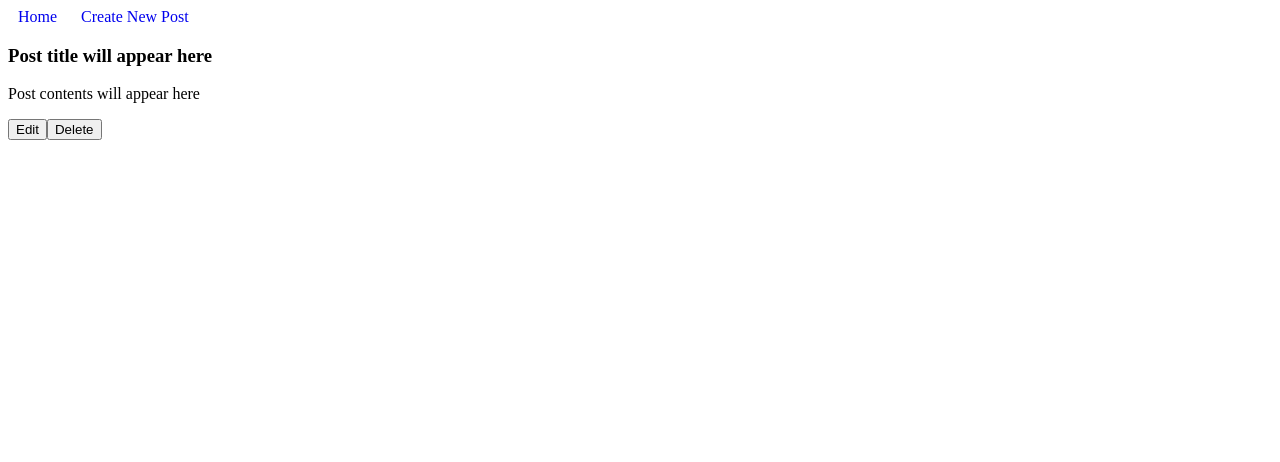
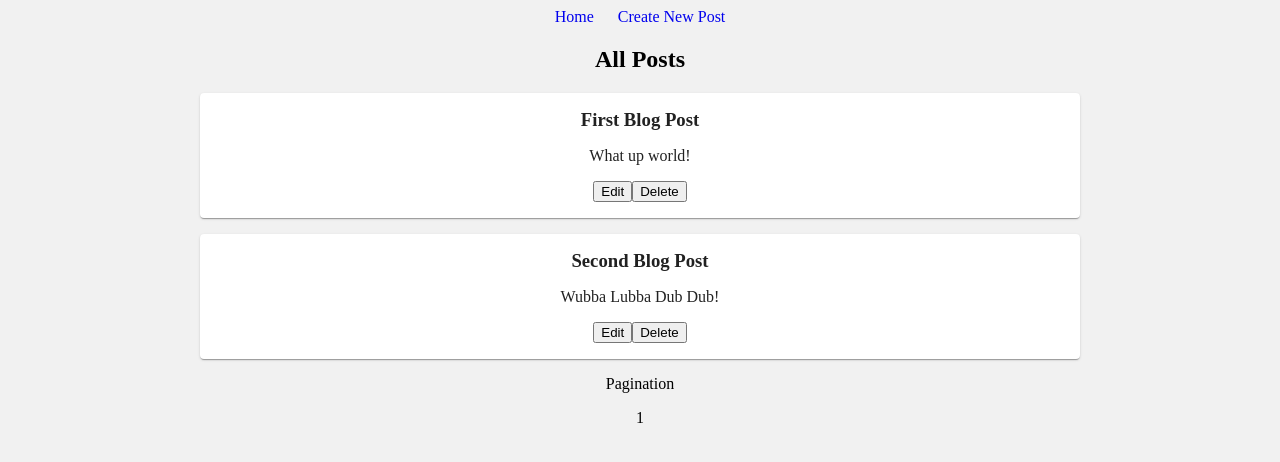
Before and after one commit to bterbs/React-Blog-App, a React (Create React App) app: page / in a window 1280 px wide. Shown: the top 462 px of the page. Built offline with nearby package versions, Linux system fonts and the light colour scheme.

Commit message:
Paginate blog posts and add Material UI components.

```diff
--- a/src/Components/App/App.js
+++ b/src/Components/App/App.js
@@ -1,14 +1,23 @@
 import React, { useState, useRef } from "react"
-import { BrowserRouter, Route, Switch } from "react-router-dom"
+import { Route, Switch } from "react-router-dom"
+import Container from "@material-ui/core/Container"
 
 import CreateNewPost from "../CreateNewPost/CreateNewPost"
-import Post from "../Post/Post"
+import DisplayAllPosts from "../DisplayAllPosts/DisplayAllPosts"
+import NavBar from "../Navbar/Navbar"
 import Error from "../Error/Error"
 
 const App = () => {
     const [title, setTitle] = useState("")
     const [content, setContent] = useState("")
-    const [allPosts, setAllPosts] = useState([])
+    const [allPosts, setAllPosts] = useState([
+        { title: "First Blog Post", content: "What up world!", id: Date.now() },
+        {
+            title: "Second Blog Post",
+            content: "Wubba Lubba Dub Dub!",
+            id: Date.now()
+        }
+    ])
 
     const getTitle = useRef()
     const getContent = useRef()
@@ -36,8 +45,15 @@ const App = () => {
     return (
         <main>
             <Switch>
-                <Route path="/" component={Post} exact />
+                <Route path="/" exact>
+                    <NavBar />
+                    <Container maxWidth="md" className="wrapper-centered">
+                        <DisplayAllPosts allPosts={allPosts} />
+                    </Container>
+                </Route>
                 <Route path="/create-new-post">
+                    <NavBar />
+                    <Container maxWidth="md" className="wrapper-centered">
                         <CreateNewPost
                             savePostTitleToState={savePostTitleToState}
                             savePostContentToState={savePostContentToState}
@@ -45,6 +61,7 @@ const App = () => {
                             getContent={getContent}
                             savePost={savePost}
                         />
+                    </Container>
                 </Route>
                 <Route component={Error} />
             </Switch>
--- /dev/null
+++ b/src/Components/CreateNewPost/CreateNewPost.css
@@ -0,0 +1,8 @@
+.card-new-post {
+	margin: 1em;
+    padding: 5px 0 25px;
+}
+
+.contain-mobile {
+	width: 95%;
+}
--- a/src/Components/CreateNewPost/CreateNewPost.js
+++ b/src/Components/CreateNewPost/CreateNewPost.js
@@ -1,10 +1,11 @@
 import React from "react"
-import Navbar from "../Navbar/Navbar"
+import Paper from "@material-ui/core/Paper"
+import "./CreateNewPost.css"
 
 const CreateNewPost = (props) => {
     return (
         <>
-            <Navbar />
+            <Paper elevation={3} className="card-new-post">
                 <form onSubmit={props.savePost}>
                     <h1>Create New Post</h1>
                     <input
@@ -24,11 +25,13 @@ const CreateNewPost = (props) => {
                         cols="41"
                         required
                         ref={props.getContent}
+                        className="contain-mobile"
                     ></textarea>
                     <br />
                     <br />
                     <button>Save Post</button>
                 </form>
+            </Paper>
         </>
     )
 }
--- /dev/null
+++ b/src/Components/DisplayAllPosts/DisplayAllPosts.css
@@ -0,0 +1,3 @@
+.pagination {
+	display: flex;
+}
--- a/src/Components/DisplayAllPosts/DisplayAllPosts.js
+++ b/src/Components/DisplayAllPosts/DisplayAllPosts.js
@@ -1,11 +1,87 @@
-import React from "React"
-import Post from "./Posts/Posts"
+import React, { Component } from "react"
+import Card from "@material-ui/core/Card"
+import Post from "../Post/Post"
 
-const DisplayAllPosts = () => {
-    return (
-        <>
-            <Post />
-        </>
-    )
+class DisplayAllPosts extends Component {
+    constructor(props) {
+        super(props)
+
+        this.state = { currentPage: 1, postsPerPage: 5 }
+        this.handleClick = this.handleClick.bind(this)
+    }
+
+    handleClick(event) {
+        this.setState({
+            currentPage: Number(event.target.id)
+        })
+    }
+
+    render() {
+        const { currentPage, postsPerPage } = this.state
+        const blogPosts = this.props.allPosts
+
+        // Logic for displaying blog posts
+        const indexOfLastPost = currentPage * postsPerPage
+        const indexOfFirstPost = indexOfLastPost - postsPerPage
+        const currentPosts = blogPosts.slice(indexOfFirstPost, indexOfLastPost)
+
+        // Logic for displaying page numbers
+        const pageNumbers = []
+        for (let i = 1; i <= Math.ceil(blogPosts.length / postsPerPage); i++) {
+            pageNumbers.push(i)
+        }
+        const listStyle = {
+            listStyle: "none",
+            margin: "0 5px"
+        }
+
+        const renderPageNumbers = pageNumbers.map((number) => {
+            return (
+                <li
+                    key={number}
+                    id={number}
+                    onClick={this.handleClick}
+                    style={listStyle}
+                >
+                    {number}
+                </li>
+            )
+        })
+
+        return (
+            <>
+                <h2>All Posts</h2>
+                {!blogPosts.length ? (
+                    <div>
+                        <h3>There is nothing to see here!</h3>
+                    </div>
+                ) : (
+                    currentPosts.map((eachPost) => {
+                        return (
+                            <Card style={{ margin: "1em", padding: "1em" }}>
+                                <Post
+                                    id={eachPost.id}
+                                    key={eachPost.id}
+                                    title={eachPost.title}
+                                    content={eachPost.content}
+                                />
+                            </Card>
+                        )
+                    })
+                )}
+                <p>Pagination </p>
+                <ul
+                    id="page-numbers"
+                    style={{
+                        padding: 0,
+                        display: "flex",
+                        justifyContent: "center"
+                    }}
+                >
+                    {renderPageNumbers}
+                </ul>
+            </>
+        )
+    }
 }
 export default DisplayAllPosts
--- a/src/Components/Navbar/Navbar.css
+++ b/src/Components/Navbar/Navbar.css
@@ -1,3 +1,6 @@
+.navigation {
+	text-align: center;
+}
 a {
 	text-decoration: none;
 	margin: 0px 10px;
--- a/src/Components/Navbar/Navbar.js
+++ b/src/Components/Navbar/Navbar.js
@@ -4,7 +4,7 @@ import { Link } from "react-router-dom"
 
 function Navbar() {
     return (
-        <div>
+        <div className="navigation">
             <Link to="/">Home </Link>
             <Link to="/create-new-post">Create New Post </Link>
         </div>
--- a/src/Components/Post/Post.js
+++ b/src/Components/Post/Post.js
@@ -1,13 +1,11 @@
 import React from "react"
-import Navbar from "../Navbar/Navbar"
 
-const Post = () => {
+const Post = (props) => {
     return (
         <>
-            <Navbar />
             <section>
-                <h3>Post title will appear here</h3>
-                <p> Post contents will appear here</p>
+                <h3>{props.title}</h3>
+                <p>{props.content}</p>
                 <button>Edit</button>
                 <button>Delete</button>
             </section>
--- /dev/null
+++ b/src/index.css
@@ -0,0 +1,11 @@
+body {
+	height: 100vh;
+    background: #f1f1f1;
+}
+.wrapper-centered {
+	text-align: center;
+}
+
+h3 {
+	margin: 0;
+}
--- a/src/index.js
+++ b/src/index.js
@@ -1,8 +1,9 @@
-import React, { Component } from "react"
-import { BrowserRouter, Route, Switch } from "react-router-dom"
+import React from "react"
+import { BrowserRouter } from "react-router-dom"
 import ReactDOM from "react-dom"
 import App from "./Components/App/App"
 import reportWebVitals from "./reportWebVitals"
+import "./index.css"
 
 ReactDOM.render(
     <BrowserRouter>
```
Lines whose indentation alone changed are shown as unchanged.
